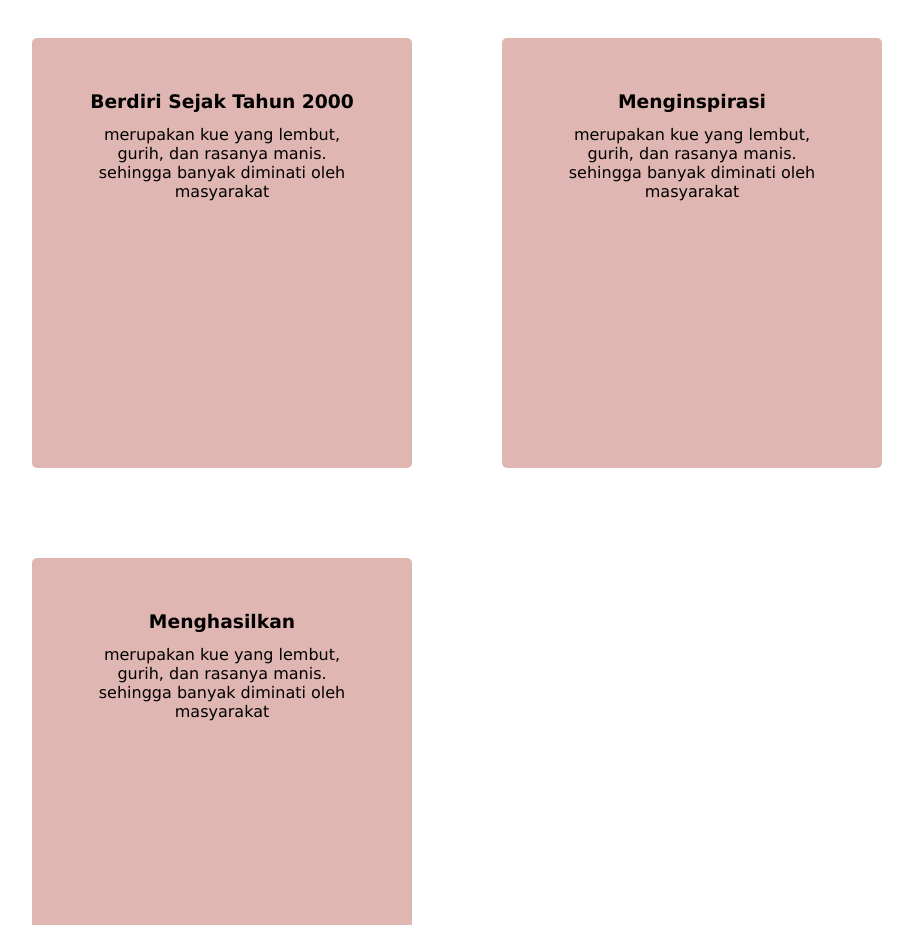
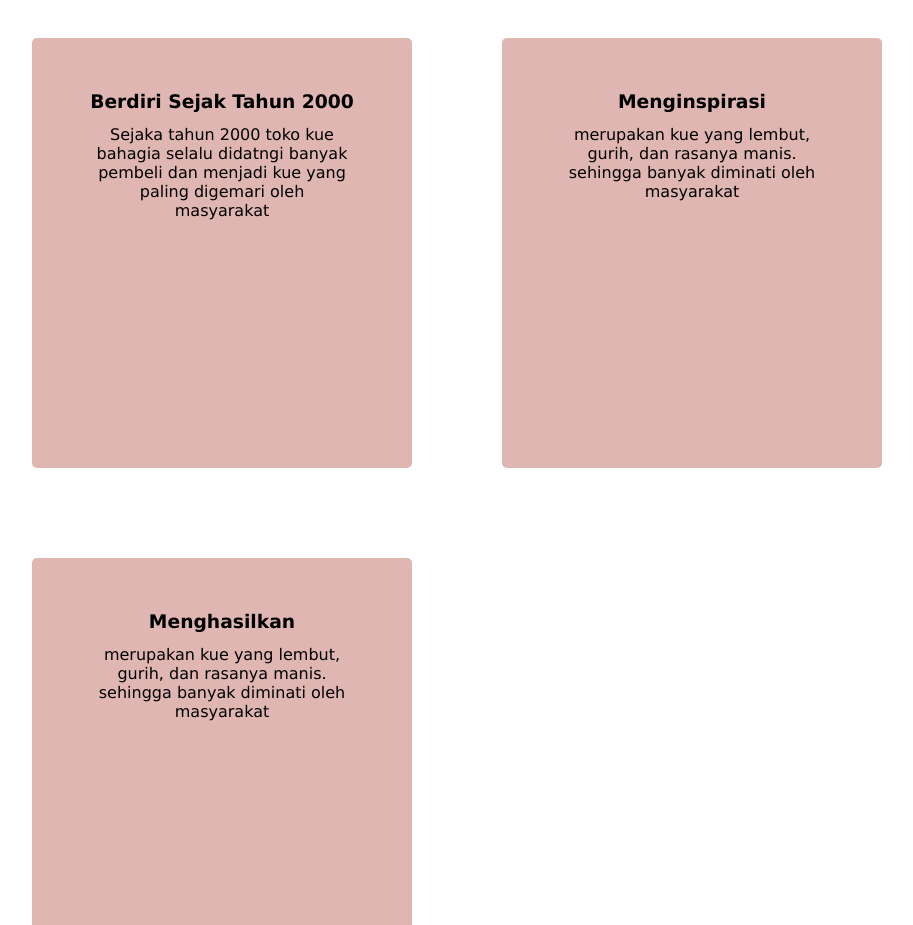
Before and after one commit to ernidiahsusanti/personal-web, a plain HTML site: page index.html in a window 1280 px wide. Shown: the part 2060-2985 px from the top of the page, without its empty margins (38-951 px from the left). Drawn offline with Linux system fonts and the light colour scheme.

Commit message:
perubhan index

```diff
--- a/index.html
+++ b/index.html
@@ -64,7 +64,7 @@
     <h1>About</h1>
     <div class="galeri-kiri">
         <p><h3>Berdiri Sejak Tahun 2000</h3></p>
-        <p>merupakan kue yang lembut, gurih, dan rasanya manis. sehingga banyak diminati oleh masyarakat</p>
+        <p>Sejaka tahun 2000 toko kue bahagia selalu didatngi banyak pembeli dan menjadi kue yang paling digemari oleh masyarakat</p>
     </div>
 
     <div class="galer-tengah">
```
